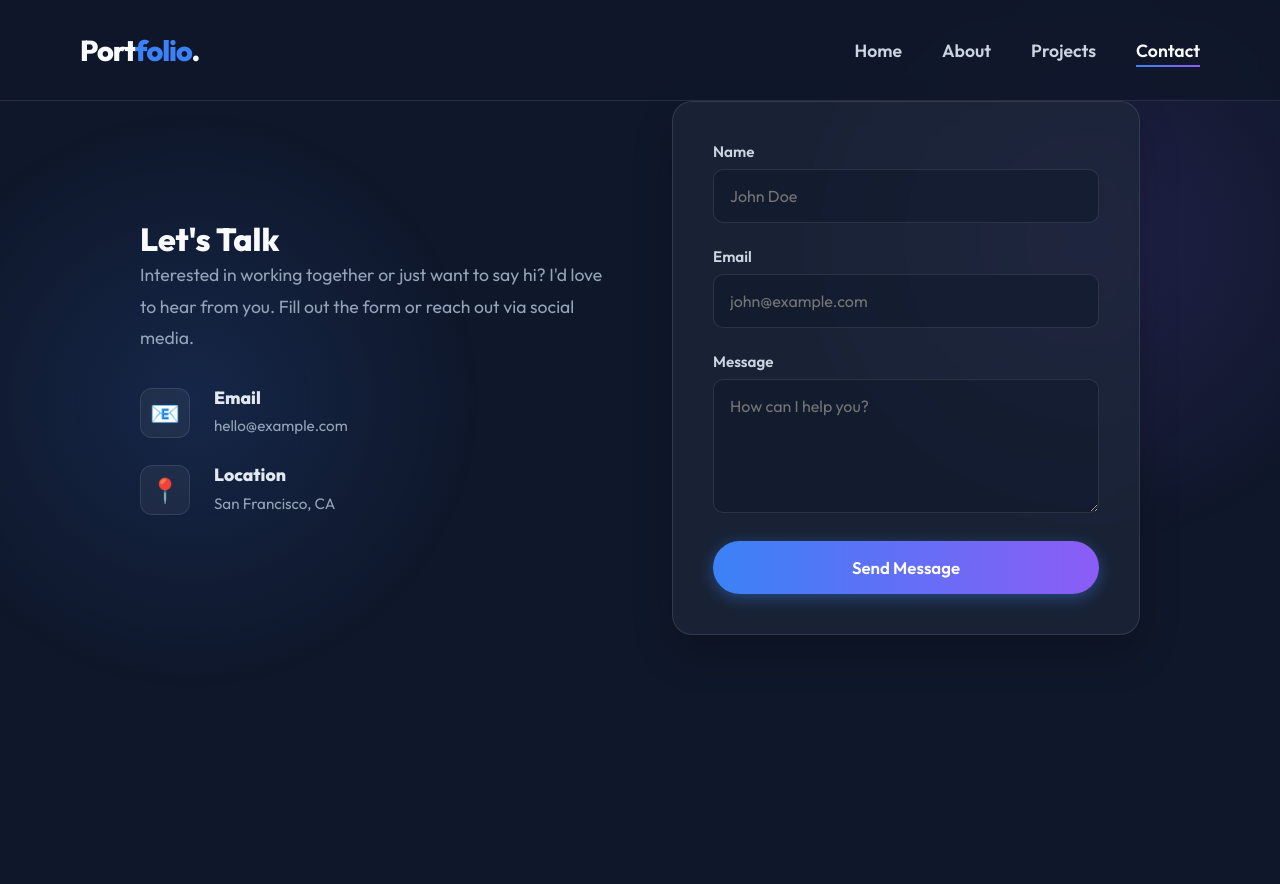
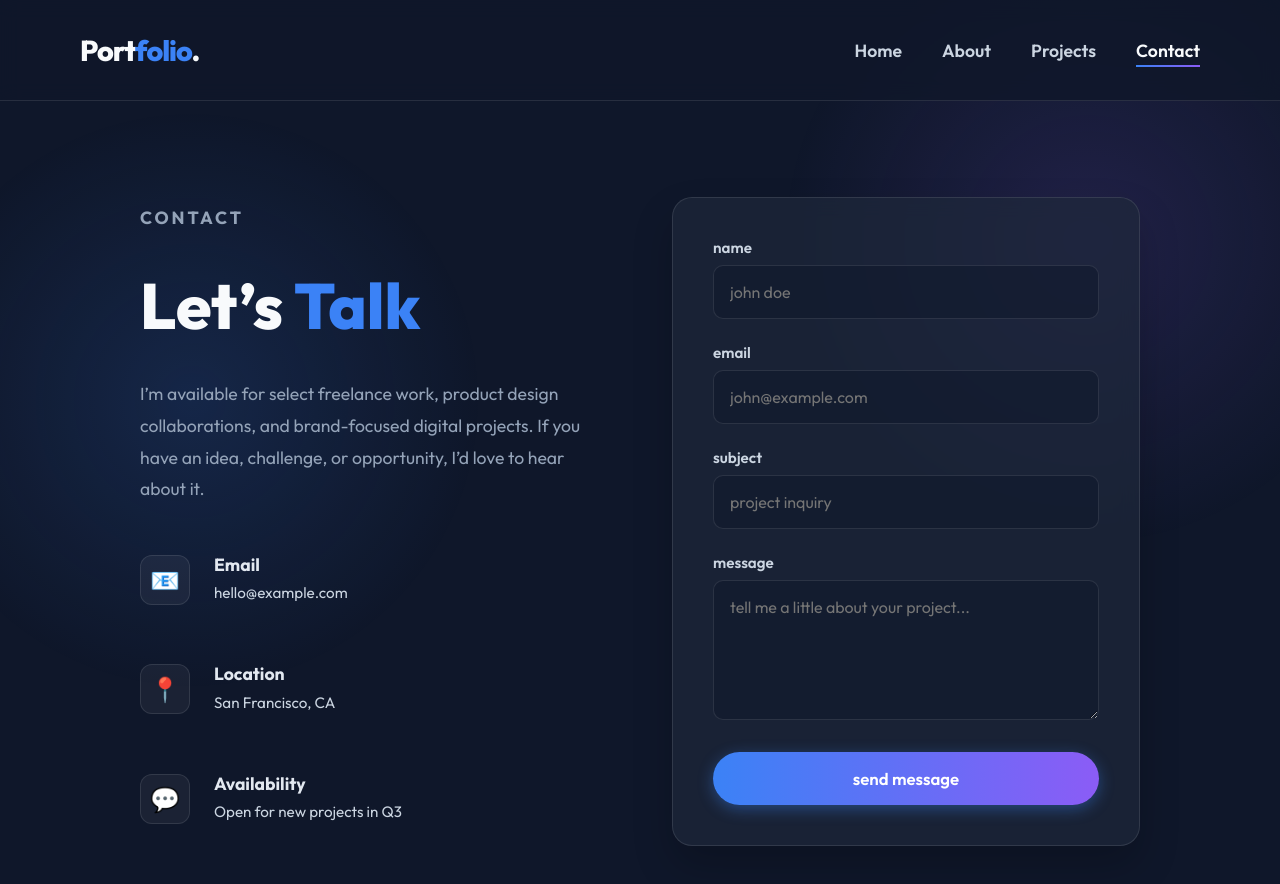
Before and after one commit to intsaaramjad-max/portfolio_website, a website: page src/contact.html in a window 1280 px wide. Before the commit the page ends 800 px from the top, so only its background shows below. Drawn offline with Linux system fonts and the light colour scheme.

Commit message:
Add contactt page

```diff
--- a/src/contact.html
+++ b/src/contact.html
@@ -1,15 +1,18 @@
-<!DOCTYPE html>
+<!doctype html>
 <html lang="en">
   <head>
     <meta charset="UTF-8">
     <meta name="viewport" content="width=device-width, initial-scale=1.0">
+    <meta name="description" content="Contact a portfolio designer and developer for collaboration opportunities.">
     <title>Portfolio | Contact</title>
     <link rel="stylesheet" href="../styles/main.css">
     <link rel="stylesheet" href="../styles/contact.css">
-    <link href="https://fonts.googleapis.com/css2?family=Outfit:wght@300;400;600;800&display=swap" rel="stylesheet">
+    <link rel="preconnect" href="https://fonts.googleapis.com">
+    <link rel="preconnect" href="https://fonts.gstatic.com" crossorigin>
+    <link href="https://fonts.googleapis.com/css2?family=Outfit:wght@300;400;600;700;800&display=swap" rel="stylesheet">
   </head>
   <body>
-    <nav class="navbar">
+    <nav class="navbar" aria-label="Main navigation">
       <a href="index.html" class="logo">Port<span>folio</span>.</a>
       <ul class="nav-links">
         <li><a href="index.html">Home</a></li>
@@ -18,48 +21,64 @@
         <li><a href="contact.html" class="active">Contact</a></li>
       </ul>
     </nav>
-    <main class="page-container">
-        <div class="contact-wrapper">
+
+    <main class="page-container" id="contact">
+      <section class="contact-wrapper" aria-labelledby="contact-title">
         <div class="contact-info">
-                <h1 class="page-title">Let's <span>Talk</span></h1>
-                <p>Interested in working together or just want to say hi? I'd love to hear from you. Fill out the form or reach out via social media.</p>
+          <p class="eyebrow">contact</p>
+          <h1 class="page-title" id="contact-title">Let’s <span>Talk</span></h1>
+          <p>
+            I’m available for select freelance work, product design collaborations, and brand-focused digital projects.
+            If you have an idea, challenge, or opportunity, I’d love to hear about it.
+          </p>
 
-                <div class="contact-details">
+          <div class="contact-details" aria-label="Contact details">
             <div class="contact-item">
-                        <div class="icon">📧</div>
+              <div class="icon" aria-hidden="true">📧</div>
               <div>
-                            <h4>Email</h4>
+                <h2>Email</h2>
                 <p>hello@example.com</p>
               </div>
             </div>
             <div class="contact-item">
-                        <div class="icon">📍</div>
+              <div class="icon" aria-hidden="true">📍</div>
               <div>
-                            <h4>Location</h4>
+                <h2>Location</h2>
                 <p>San Francisco, CA</p>
+              </div>
+            </div>
+            <div class="contact-item">
+              <div class="icon" aria-hidden="true">💬</div>
+              <div>
+                <h2>Availability</h2>
+                <p>Open for new projects in Q3</p>
               </div>
             </div>
           </div>
         </div>
 
         <div class="contact-form-container">
-                <form class="contact-form">
+          <form class="contact-form" action="#" method="post">
             <div class="form-group">
-                        <label for="name">Name</label>
-                        <input type="text" id="name" placeholder="John Doe" required>
+              <label for="name">name</label>
+              <input type="text" id="name" name="name" placeholder="john doe" required>
             </div>
             <div class="form-group">
-                        <label for="email">Email</label>
-                        <input type="email" id="email" placeholder="john@example.com" required>
+              <label for="email">email</label>
+              <input type="email" id="email" name="email" placeholder="john@example.com" required>
             </div>
             <div class="form-group">
-                        <label for="message">Message</label>
-                        <textarea id="message" rows="5" placeholder="How can I help you?" required></textarea>
+              <label for="subject">subject</label>
+              <input type="text" id="subject" name="subject" placeholder="project inquiry" required>
             </div>
-                    <button type="submit" class="btn primary submit-btn">Send Message</button>
+            <div class="form-group">
+              <label for="message">message</label>
+              <textarea id="message" name="message" rows="5" placeholder="tell me a little about your project..." required></textarea>
+            </div>
+            <button type="submit" class="btn primary submit-btn">send message</button>
           </form>
         </div>
-        </div>
+      </section>
     </main>
   </body>
 </html>
--- a/styles/contact.css
+++ b/styles/contact.css
@@ -1,3 +1,29 @@
+.page-container {
+  position: relative;
+  z-index: 2;
+  max-width: 1200px;
+  margin: 0 auto;
+  padding: 6rem 5rem;
+}
+
+.eyebrow {
+  margin-bottom: 1rem;
+  color: #cbd5e1;
+  font-size: 0.78rem;
+  letter-spacing: 0.18rem;
+  text-transform: uppercase;
+}
+
+.page-title {
+  margin-bottom: 2rem;
+  font-size: clamp(2.7rem, 5vw, 4rem);
+  font-weight: 800;
+}
+
+.page-title span {
+  color: var(--primary-color);
+}
+
 .contact-wrapper {
   display: grid;
   grid-template-columns: 1fr 1fr;
@@ -7,11 +33,15 @@
   margin: 0 auto;
 }
 
+.contact-info {
+  max-width: 520px;
+}
+
 .contact-info p {
+  margin-bottom: 2rem;
+  color: var(--muted-color);
   font-size: 1.1rem;
-    color: #94a3b8;
   line-height: 1.8;
-    margin-bottom: 2rem;
 }
 
 .contact-details {
@@ -24,50 +54,59 @@
   display: flex;
   align-items: center;
   gap: 1.5rem;
+  padding: 1rem 0;
 }
 
 .contact-item .icon {
+  display: flex;
+  align-items: center;
+  justify-content: center;
   width: 50px;
   height: 50px;
   background: rgb(255 255 255 / 5%);
   border: 1px solid var(--border-color);
   border-radius: 12px;
-    display: flex;
-    justify-content: center;
-    align-items: center;
   font-size: 1.5rem;
 }
 
-.contact-item h4 {
+.contact-item h2 {
+  margin-bottom: 0.2rem;
+  color: #e2e8f0;
   font-size: 1.1rem;
-    color: #e2e8f0;
-    margin-bottom: 0.2rem;
 }
 
 .contact-item p {
   margin: 0;
+  color: #cbd5e1;
   font-size: 0.95rem;
 }
 
 .contact-form-container {
+  padding: 2.5rem;
   background: var(--card-bg);
-    padding: 2.5rem;
+  border: 1px solid var(--border-color);
   border-radius: 20px;
-    border: 1px solid var(--border-color);
+  box-shadow: 0 20px 40px rgb(0 0 0 / 20%);
   backdrop-filter: blur(10px);
-    box-shadow: 0 20px 40px rgb(0 0 0 / 20%);
+}
+
+.contact-form {
+  display: flex;
+  flex-direction: column;
+  gap: 1.5rem;
 }
 
 .form-group {
-    margin-bottom: 1.5rem;
+  display: flex;
+  flex-direction: column;
 }
 
 .form-group label {
-    display: block;
   margin-bottom: 0.5rem;
+  color: #cbd5e1;
   font-size: 0.95rem;
   font-weight: 600;
-    color: #cbd5e1;
+  text-transform: lowercase;
 }
 
 .form-group input,
@@ -78,9 +117,14 @@
   border: 1px solid var(--border-color);
   border-radius: 10px;
   color: var(--text-color);
+  font-family: Outfit, sans-serif;
   font-size: 1rem;
-    font-family: Outfit, sans-serif;
-    transition: all 0.3s ease;
+  transition: border-color 0.3s ease, box-shadow 0.3s ease;
+}
+
+.form-group textarea {
+  min-height: 140px;
+  resize: vertical;
 }
 
 .form-group input:focus,
@@ -92,12 +136,28 @@
 
 .submit-btn {
   width: 100%;
+  margin-top: 0.5rem;
+  border: none;
   cursor: pointer;
-    border: none;
+  text-transform: lowercase;
 }
 
 @media (width <= 850px) {
+  .page-container {
+    padding: 4rem 2rem;
+  }
+
   .contact-wrapper {
     grid-template-columns: 1fr;
   }
 }
+
+@media (width <= 600px) {
+  .contact-form-container {
+    padding: 1.5rem;
+  }
+
+  .contact-item {
+    align-items: flex-start;
+  }
+}
```
Lines whose indentation alone changed are shown as unchanged.
